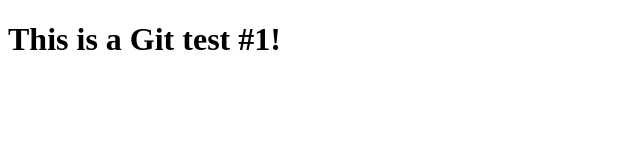
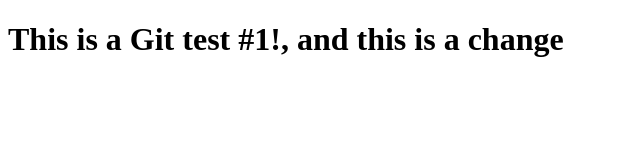
Before and after one commit to dna-1/myapptest, a plain HTML site: page index.html in a window 1280 px wide. Shown: the whole page, without its empty margins (0-640 px from the left). Drawn offline with Linux system fonts and the light colour scheme.

Commit message:
first change to login branch

```diff
--- /dev/null
+++ b/dir2/app2.js
@@ -0,0 +1 @@
+console.log(somedata);
--- a/index.html
+++ b/index.html
@@ -7,6 +7,6 @@
     <title>Git Repo Test</title>
 </head>
 <body>
-    <h1>This is a Git test #1!</h1>
+    <h1>This is a Git test #1!, and this is a change</h1>
 </body>
 </html>
```
Also changed, not shown: login.html (added, +1 -0 lines), log.txt (added).
